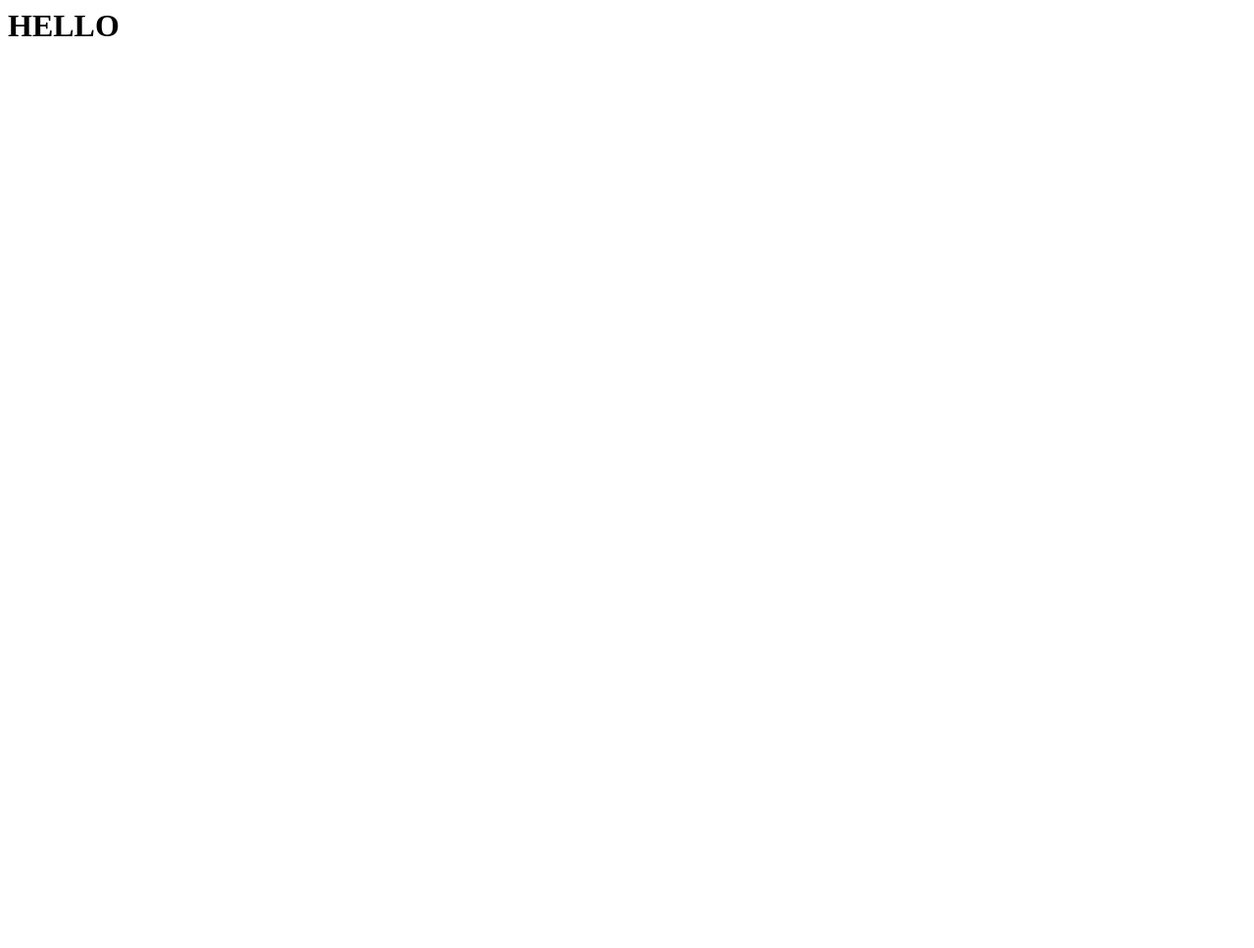
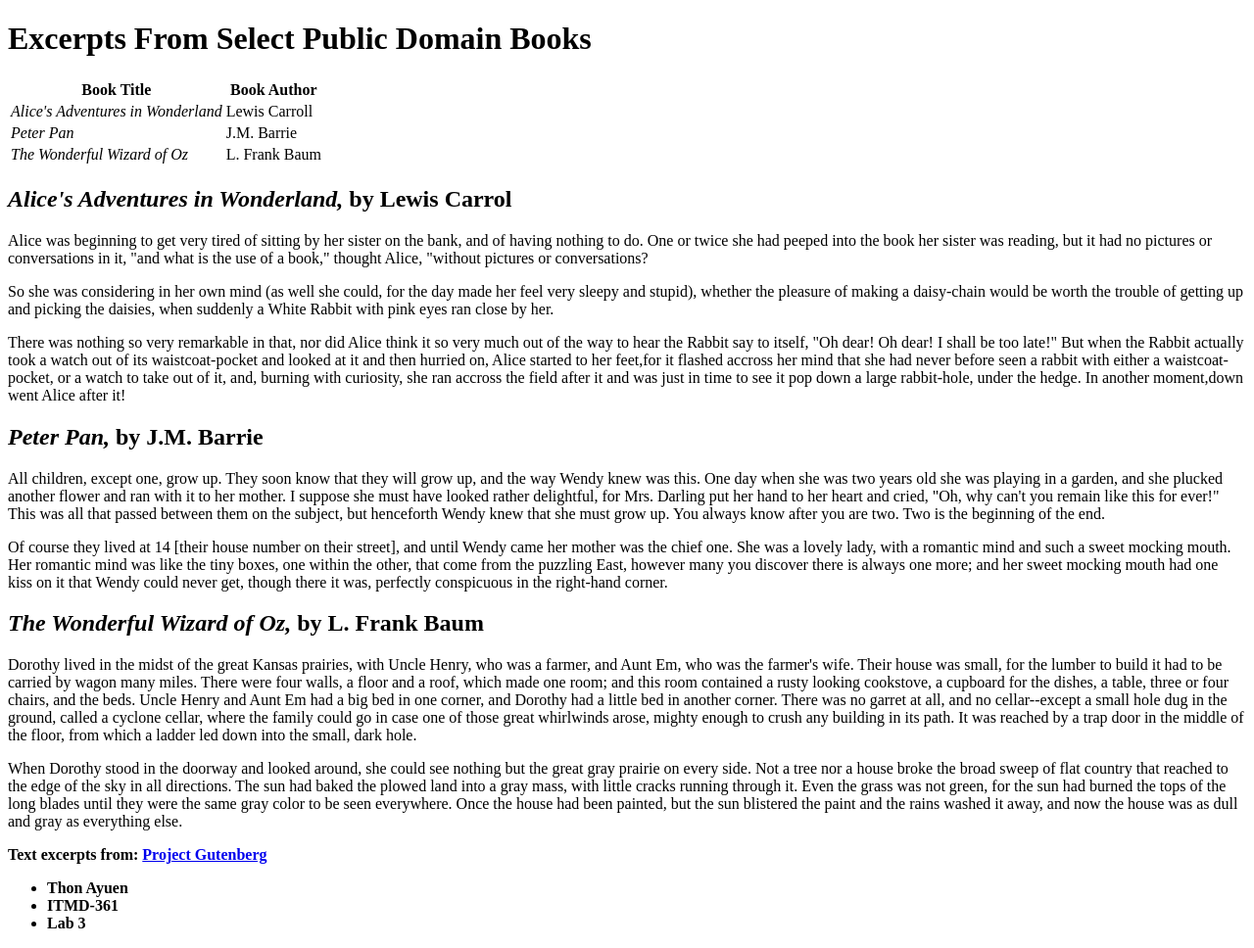
Before and after one commit to tayuen/lab3, a plain HTML site: page index.html in a window 1280 px wide. Shown: the whole page at 98% size. Before the commit the page ends 800 px from the top, so only its background shows below. Drawn offline with Linux system fonts and the light colour scheme.

Commit message:
Update index.html

```diff
--- a/index.html
+++ b/index.html
@@ -1,3 +1,53 @@
-<html>
-<h1>HELLO</h1>
+<!DOCTYPE html>
+<html lang="en">
+	<head>
+		<meta charset="utf-8">
+		<title>Excerpts From Select Public Domain Books</title>
+	</head>
+	<body>
+		<h1>Excerpts From Select Public Domain Books</h1>
+		<table>
+			<thead>
+				<tr>
+					<th><strong>Book Title</strong></th>
+					<th><strong>Book Author</strong></th>
+				</tr>
+			</thead>
+			<tbody>
+				<tr>
+					<td><em>Alice's Adventures in Wonderland</em></td>
+					<td>Lewis Carroll</td>
+				</tr>
+				<tr>
+					<td><em>Peter Pan</em></td>
+					<td>J.M. Barrie</td>
+				</tr>
+				<tr>
+					<td><em>The Wonderful Wizard of Oz</em></td>
+					<td>L. Frank Baum</td>
+				</tr>
+			</tbody>
+		</table>
+
+		<h2><em>Alice's Adventures in Wonderland,</em> by Lewis Carrol</h2>
+		<p>Alice was beginning to get very tired of sitting by her sister on the bank, and of having nothing to do. One or twice she had peeped into the book her sister was reading, but it had no pictures or conversations in it, "and what is the use of a book," thought Alice, "without pictures or conversations?</p>
+		<p>So she was considering in her own mind (as well she could, for the day made her feel very sleepy and stupid), whether the pleasure of making a daisy-chain would be worth the trouble of getting up and picking the daisies, when suddenly a White Rabbit with pink eyes ran close by her.</p>
+		<p>There was nothing so very remarkable in that, nor did Alice think it so very much out of the way to hear the Rabbit say to itself, "Oh dear! Oh dear! I shall be too late!" But when the Rabbit actually took a watch out of its waistcoat-pocket and looked at it and then hurried on, Alice started to her feet,for it flashed accross her mind that she had never before seen a rabbit with either a waistcoat-pocket, or a watch to take out of it, and, burning with curiosity, she ran accross the field after it and was just in time to see it pop down a large rabbit-hole, under the hedge. In another moment,down went Alice after it!</p>
+
+		<h2><em>Peter Pan,</em> by J.M. Barrie</h2>
+		<p>All children, except one, grow up. They soon know that they will grow up, and the way Wendy knew was this. One day when she was two years old she was playing in a garden, and she plucked another flower and ran with it to her mother. I suppose she must have looked rather delightful, for Mrs. Darling put her hand to her heart and cried, "Oh, why can't you remain like this for ever!" This was all that passed between them on the subject, but henceforth Wendy knew that she must grow up. You always know after you are two. Two is the beginning of the end.</p>
+		<p>Of course they lived at 14 [their house number on their street], and until Wendy came her mother was the chief one. She was a lovely lady, with a romantic mind and such a sweet mocking mouth. Her romantic mind was like the tiny boxes, one within the other, that come from the puzzling East, however many you discover there is always one more; and her sweet mocking mouth had one kiss on it that Wendy could never get, though there it was, perfectly conspicuous in the right-hand corner.</p>
+
+		<h2><em>The Wonderful Wizard of Oz,</em> by L. Frank Baum</h2>
+		<p>Dorothy lived in the midst of the great Kansas prairies, with Uncle Henry, who was a farmer, and Aunt Em, who was the farmer's wife. Their house was small, for the lumber to build it had to be carried by wagon many miles. There were four walls, a floor and a roof, which made one room; and this room contained a rusty looking cookstove, a cupboard for the dishes, a table, three or four chairs, and the beds. Uncle Henry and Aunt Em had a big bed in one corner, and Dorothy had a little bed in another corner. There was no garret at all, and no cellar--except a small hole dug in the ground, called a cyclone cellar, where the family could go in case one of those great whirlwinds arose, mighty enough to crush any building in its path. It was reached by a trap door in the middle of the floor, from which a ladder led down into the small, dark hole.</p>
+		<p>When Dorothy stood in the doorway and looked around, she could see nothing but the great gray prairie on every side.  Not a tree nor a house broke the broad sweep of flat country that reached to the edge of the sky in all directions.  The sun had baked the plowed land into a gray mass, with little cracks running through it.  Even the grass was not green, for the sun had burned the tops of the long blades until they were the same gray color to be seen everywhere.  Once the house had been painted, but the sun blistered the paint and the rains washed it away, and now the house was as dull and gray as everything else.</p>
+
+		<p><strong>Text excerpts from: <a href="https://www.gutenberg.org/">Project Gutenberg</a></strong></p>
+
+		<ul>
+			<li><strong>Thon Ayuen</strong></li>
+			<li><strong>ITMD-361</strong></li>
+			<li><strong>Lab 3</strong></li>
+		</ul>
+	</body>
 </html>
```
